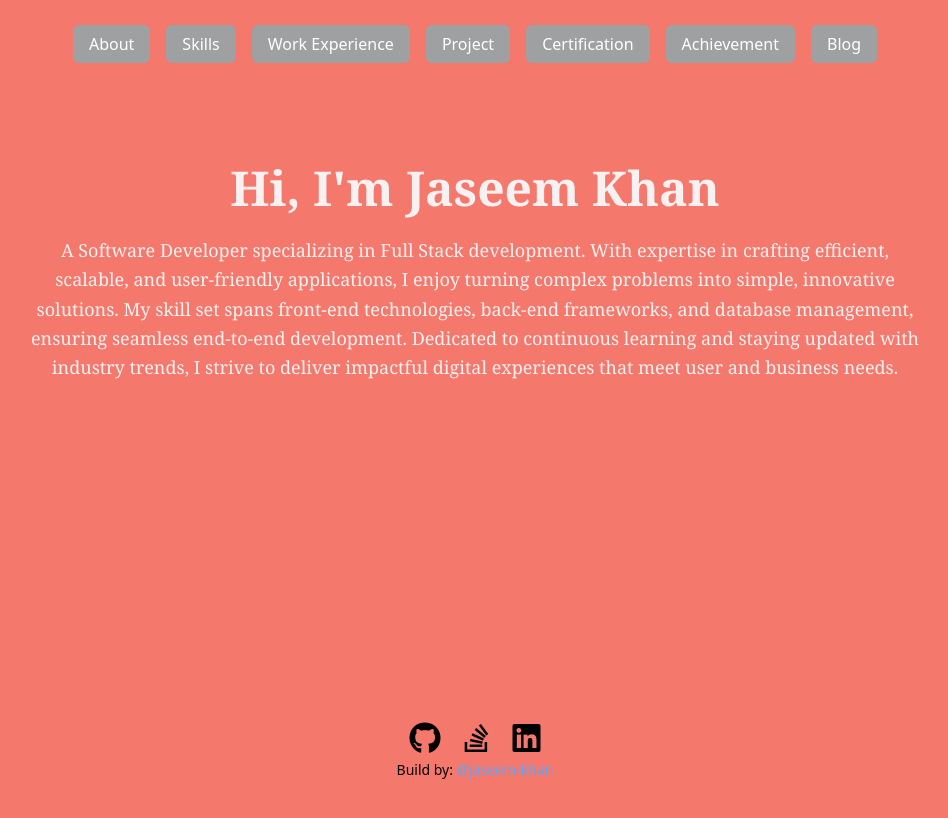
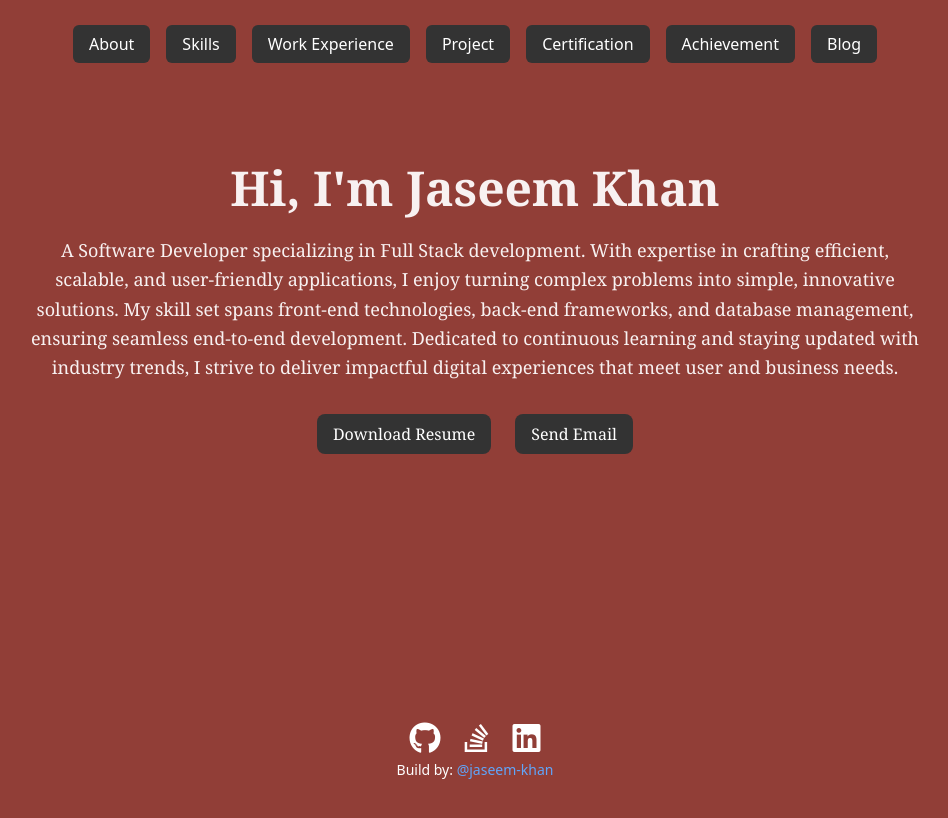
Before and after one commit to JaseemKhan211/my-portfolio-app, a React (Create React App) app: page / in a window 1280 px wide. Shown: the top 818 px of the page, without its empty margins (165-1113 px from the left). Built offline with nearby package versions, Linux system fonts and the light colour scheme.

Commit message:
Set up routing with BrowserRouter and fixed useContext issue

```diff
--- a/package.json
+++ b/package.json
@@ -11,6 +11,7 @@
     "ajv": "^8.17.1",
     "react": "^19.0.0",
     "react-dom": "^19.0.0",
+    "react-router-dom": "^7.1.5",
     "react-scripts": "^5.0.1",
     "web-vitals": "^2.1.4"
   },
--- a/src/App.js
+++ b/src/App.js
@@ -1,13 +1,10 @@
 import React from "react";
-import './index.css';
-import Header from "./components/Header";
-import Footer from "./components/Footer";
+import Layout from "./components/Layout";
+// import Resume from "../public/pdf/Resume.pdf";
 
 function App() {
   return (
-    <div>
-      <Header />
-      <main className="min-h-screen p-8 font-serif">
+    <Layout>
       <div className="max-w-4xl mx-auto">
         <h2 className="text-center text-5xl font-extrabold mt-14 text-[#F8F1F1]">
           Hi, I'm Jaseem Khan
@@ -15,10 +12,25 @@ function App() {
         <p className="text-center text-lg mt-6 leading-relaxed text-[#F8F1F1]">
           A Software Developer specializing in Full Stack development. With expertise in crafting efficient, scalable, and user-friendly applications, I enjoy turning complex problems into simple, innovative solutions. My skill set spans front-end technologies, back-end frameworks, and database management, ensuring seamless end-to-end development. Dedicated to continuous learning and staying updated with industry trends, I strive to deliver impactful digital experiences that meet user and business needs.
         </p>
+
+        {/* Buttons */}
+        <div className="flex justify-center gap-6 mt-8">
+          <a
+            href="/pdf/Resume.pdf"
+            download
+            className="bg-[#333333] text-white py-2 px-4 rounded-lg hover:bg-blue-700"
+          >
+            Download Resume
+          </a>
+          <a
+            href="mailto:jaseemkhandev@gmail.com"
+            className="bg-[#333333] text-white py-2 px-4 rounded-lg hover:bg-green-700"
+          >
+            Send Email
+          </a>
         </div>
-      </main>
-      <Footer />
       </div>
+    </Layout>
   );
 }
 
--- a/src/components/Footer.js
+++ b/src/components/Footer.js
@@ -3,7 +3,7 @@ import "@fortawesome/fontawesome-free/css/all.min.css"; // Import Font Awesome C
 
 const Footer = () => {
   return (
-    <footer className="left-0 right-0 flex justify-center text-1xl items-center text-black py-5 fixed bottom-0">
+    <footer className="left-0 right-0 flex justify-center text-1xl items-center text-white py-5 px-9 fixed bottom-0">
       <div className="container mx-auto flex flex-col items-center gap-1">
         {/* Social Icons */}
         <div className="flex justify-center gap-6">
--- a/src/components/Header.js
+++ b/src/components/Header.js
@@ -10,7 +10,7 @@ function Header() {
               <li>
                 <a
                   href="#about"
-                  className="px-4 py-2 bg-[#9EA0A2] text-white rounded-md text-base font-medium hover:bg-gray-700 transition duration-200"
+                  className="px-4 py-2 bg-[#333333] text-white rounded-md text-base font-medium hover:bg-gray-700 transition duration-200"
                 >
                   About
                 </a>
@@ -18,7 +18,7 @@ function Header() {
               <li>
                 <a
                   href="#skills"
-                  className="px-4 py-2 bg-[#9EA0A2] text-white rounded-md text-base font-medium hover:bg-gray-700 transition duration-200"
+                  className="px-4 py-2 bg-[#333333] text-white rounded-md text-base font-medium hover:bg-gray-700 transition duration-200"
                 >
                   Skills
                 </a>
@@ -26,7 +26,7 @@ function Header() {
               <li>
                 <a
                   href="#work"
-                  className="px-4 py-2 bg-[#9EA0A2] text-white rounded-md text-base font-medium hover:bg-gray-700 transition duration-200"
+                  className="px-4 py-2 bg-[#333333] text-white rounded-md text-base font-medium hover:bg-gray-700 transition duration-200"
                 >
                   Work Experience
                 </a>
@@ -34,7 +34,7 @@ function Header() {
               <li>
                 <a
                   href="#project"
-                  className="px-4 py-2 bg-[#9EA0A2] text-white rounded-md text-base font-medium hover:bg-gray-700 transition duration-200"
+                  className="px-4 py-2 bg-[#333333] text-white rounded-md text-base font-medium hover:bg-gray-700 transition duration-200"
                 >
                   Project
                 </a>
@@ -42,7 +42,7 @@ function Header() {
               <li>
                 <a
                   href="#certification"
-                  className="px-4 py-2 bg-[#9EA0A2] text-white rounded-md text-base font-medium hover:bg-gray-700 transition duration-200"
+                  className="px-4 py-2 bg-[#333333] text-white rounded-md text-base font-medium hover:bg-gray-700 transition duration-200"
                 >
                   Certification
                 </a>
@@ -50,7 +50,7 @@ function Header() {
               <li>
                 <a
                   href="#achievement"
-                  className="px-4 py-2 bg-[#9EA0A2] text-white rounded-md text-base font-medium hover:bg-gray-700 transition duration-200"
+                  className="px-4 py-2 bg-[#333333] text-white rounded-md text-base font-medium hover:bg-gray-700 transition duration-200"
                 >
                   Achievement
                 </a>
@@ -58,7 +58,7 @@ function Header() {
               <li>
                 <a
                   href="#blog"
-                  className="px-4 py-2 bg-[#9EA0A2] text-white rounded-md text-base font-medium hover:bg-gray-700 transition duration-200"
+                  className="px-4 py-2 bg-[#333333] text-white rounded-md text-base font-medium hover:bg-gray-700 transition duration-200"
                 >
                   Blog
                 </a>
--- /dev/null
+++ b/src/components/Layout.js
@@ -0,0 +1,21 @@
+import React from "react";
+import Header from "./Header";
+import Footer from "./Footer";
+// import { Link } from 'react-router-dom';
+
+const Layout = ({ children }) => {
+  return (
+    <div className="flex flex-col min-h-screen">
+      <Header />
+      {/* <nav className="flex justify-between">
+          <Link to="/about" className="text-xl">About</Link>
+          <Link to="/skills" className="text-xl">Skills</Link>
+      </nav> */}
+
+      <main className="flex-grow p-8 font-serif">{children}</main>
+      <Footer />
+    </div>
+  );
+};
+
+export default Layout;
--- a/src/index.css
+++ b/src/index.css
@@ -3,7 +3,7 @@
 @tailwind utilities;
 
 body {
-    background-color: #f5786c;
+    background-color: #913e37;
     color: #fff;
     height: 100vh;
     overflow: hidden;
--- /dev/null
+++ b/src/pages/Skills.js
@@ -0,0 +1,80 @@
+import React, { useState } from "react";
+
+function Skills() {
+  const [activeCategory, setActiveCategory] = useState("front-end");
+
+  const skillsContent = {
+    "front-end": [
+      "JavaScript ES6",
+      "Ajax | jQuery (Initial Level)",
+      "React JS (Mid Level)",
+      "HTML5, CSS3, Pug, MaterialUI, Bootstrap & Sweet Alert"
+    ],
+    "back-end": [
+      "SQL | PLSQL",
+      "Oracle APEX",
+      "Oracle Database",
+      "Firebase (Mid Level)",
+      "Node JS | Express JS (Mid Level)",
+      "REST API",
+      "Oracle APEX RESTful API Services",
+      "MongoDB | Mongoose (Mid Level)",
+      "Strong understanding of SQL relational database design",
+      "Strong understanding of PLSQL tables and relationship hierarchy",
+      "Strong understanding of RDBMS, DBMS, and database commands DDL | DML | DCL | TCL | DQL"
+    ],
+    "mobile-dev": [
+      "React Native (Beginner Level)",
+      "Flutter (Beginner Level)"
+    ],
+    "software-arch": [
+      "MVC - Model View Controller",
+      "MVP - Model View Presenter",
+      "MVVM - Model View View Model"
+    ],
+    "tools-services": [
+      "Google Maps, Facebook Authentication",
+      "Firebase - Authentication, Realtime, Firestore & Storage",
+      "Heroku, Now & Firebase Hosting",
+      "Git | GitHub for version control",
+      "Proficient in Figma for UI/UX design and prototyping"
+    ]
+  };
+
+  return (
+    <div className="flex space-x-8 mt-8">
+      {/* Navigation */}
+      <div className="w-1/4 bg-gray-100 p-4 rounded-lg">
+        <ul className="space-y-4">
+          {Object.keys(skillsContent).map((category) => (
+            <li
+              key={category}
+              className={`cursor-pointer text-xl font-medium py-2 px-4 rounded-lg transition-all ${
+                activeCategory === category
+                  ? "bg-blue-600 text-white"
+                  : "hover:bg-gray-300"
+              }`}
+              onClick={() => setActiveCategory(category)}
+            >
+              {category.replace("-", " ").toUpperCase()}
+            </li>
+          ))}
+        </ul>
+      </div>
+
+      {/* Skills Content */}
+      <div className="w-3/4 bg-white p-6 rounded-lg shadow-lg">
+        <h2 className="text-3xl font-bold text-gray-800 text-center mb-6">
+          {activeCategory.replace("-", " ").toUpperCase()}
+        </h2>
+        <ul className="list-disc pl-6 space-y-2 text-lg text-gray-700">
+          {skillsContent[activeCategory].map((skill, index) => (
+            <li key={index}>{skill}</li>
+          ))}
+        </ul>
+      </div>
+    </div>
+  );
+}
+
+export default Skills;
```
Also changed, not shown: 2 other files (tests, documents, lock files or other folders). Lines whose indentation alone changed are shown as unchanged.
